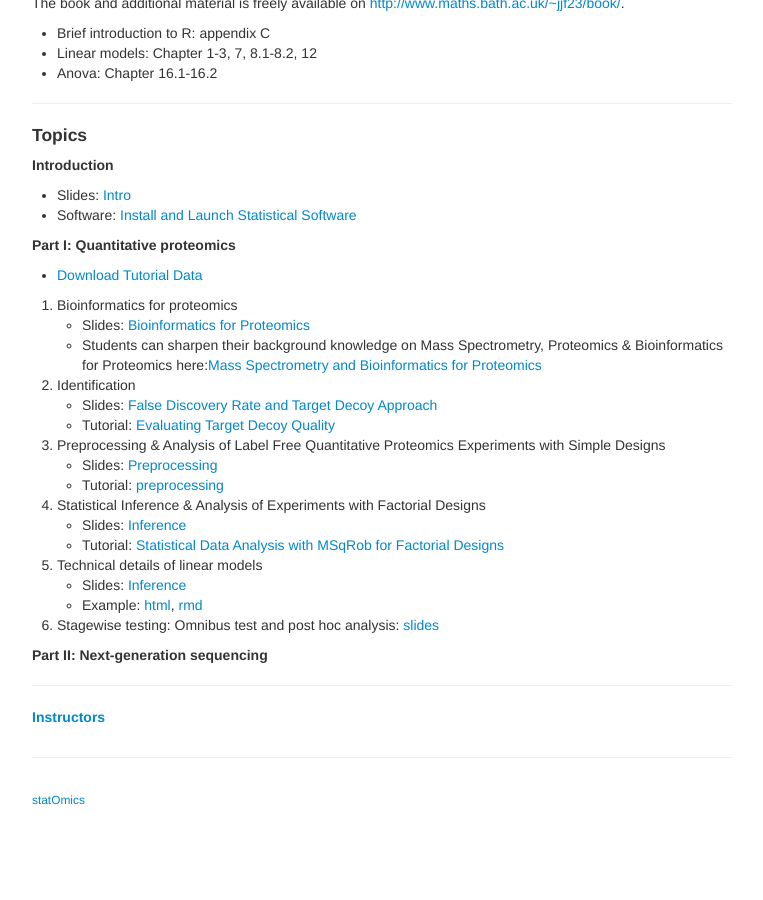
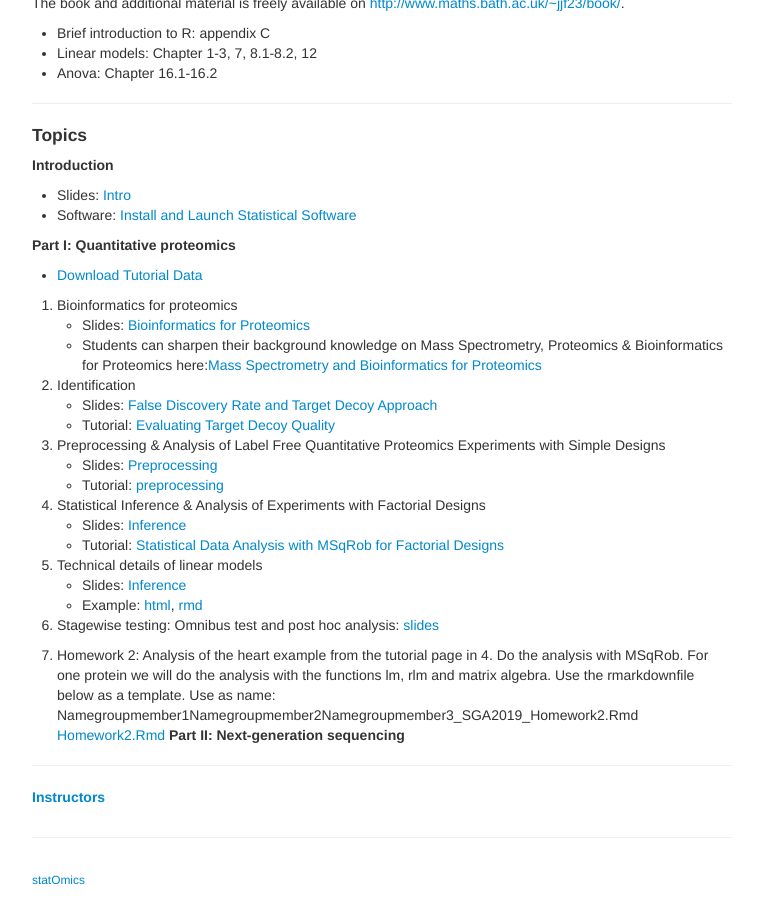
Before and after one commit to statOmics/SGA2019, a Jekyll site: the page built from index.md, in a window 1280 px wide and 900 px high, scrolled down 788 px. Shown: the whole window, without its empty margins (258-1021 px from the left). Built offline with Jekyll 4.4.1, drawn with Linux system fonts in a browser that asks for light colours; before the commit the page ends 1608 px from its top, so only the background shows below that.

Commit message:
homework2

```diff
--- a/index.md
+++ b/index.md
@@ -58,6 +58,8 @@ The basis concepts may be revisited in the free e-book Practical Regression and
 
   6. Stagewise testing: Omnibus test and post hoc analysis: [slides](assets/stagewiseTesting.pdf)
 
+  7. Homework 2: Analysis of the heart example from the tutorial page in 4. Do the analysis with MSqRob. For one protein we will do the analysis with the functions lm, rlm and matrix algebra. Use the rmarkdownfile below as a template. Use as name: Namegroupmember1Namegroupmember2Namegroupmember3_SGA2019_Homework2.Rmd
+  [Homework2.Rmd](https://raw.githubusercontent.com/statOmics/SGA2019/gh-pages/assets/rmarkdownExamples/Homework2.Rmd)
 **Part II: Next-generation sequencing**
 
 ---
```
